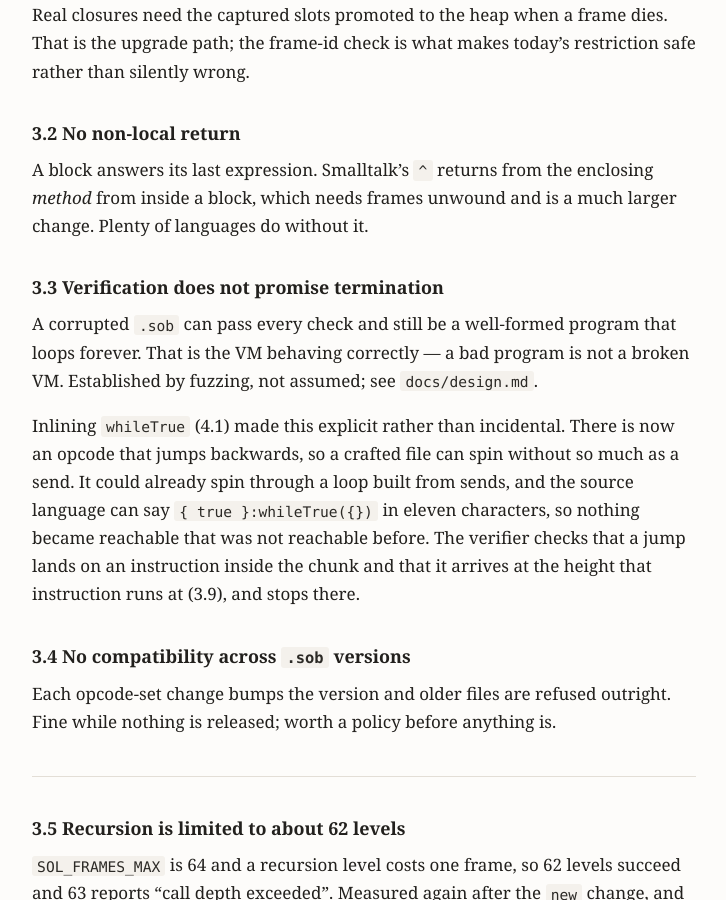
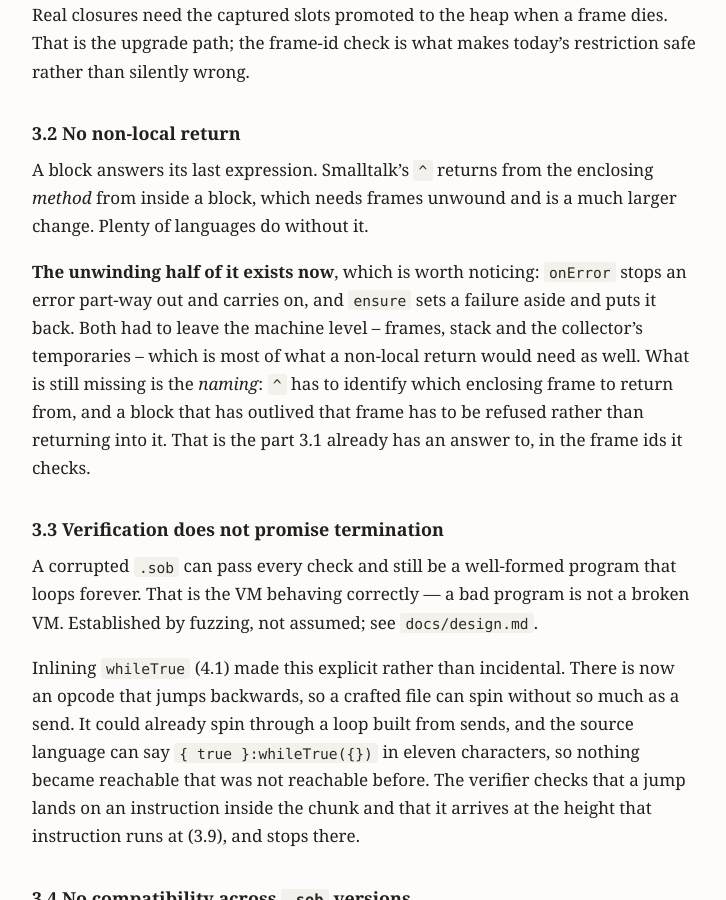
Before and after one commit to hansolovkarlsson/Solveig, a Jekyll site: the page built from docs/ROADMAP.md, in a window 1280 px wide and 900 px high, scrolled down 5011 px. Shown: the whole window, without its empty margins (276-1002 px from the left). Built offline with Jekyll 4.4.1, drawn with Linux system fonts in a browser that asks for light colours; our own code applies the rules of GitHub Pages for plain Markdown files.

Commit message:
Stop saying an error cannot be recovered from
Three places said so. Two were current claims and are now false --
onError, error:raise and ensure landed after 0.1.0. The third is inside
the 0.1.0 release notes, where it was true, and stays.

Also noted on 3.2: the unwinding half of a non-local return exists now,
since onError stops an error part-way out and ensure sets one aside and
puts it back. What is missing is the naming -- which enclosing frame to
return from, and refusing a block that has outlived it.

Co-Authored-By: Claude Opus 5 <noreply@anthropic.com>
Claude-Session: https://claude.ai/code/session_014Emnizwfra15qgDU979HaB

```diff
--- a/docs/ROADMAP.md
+++ b/docs/ROADMAP.md
@@ -204,6 +204,15 @@ A block answers its last expression. Smalltalk's `^` returns from the enclosing
 *method* from inside a block, which needs frames unwound and is a much larger
 change. Plenty of languages do without it.
 
+**The unwinding half of it exists now**, which is worth noticing: `onError`
+stops an error part-way out and carries on, and `ensure` sets a failure aside
+and puts it back. Both had to leave the machine level -- frames, stack and the
+collector's temporaries -- which is most of what a non-local return would need
+as well. What is still missing is the *naming*: `^` has to identify which
+enclosing frame to return from, and a block that has outlived that frame has to
+be refused rather than returning into it. That is the part 3.1 already has an
+answer to, in the frame ids it checks.
+
 ### 3.3 Verification does not promise termination
 
 A corrupted `.sob` can pass every check and still be a well-formed program that
```
Also changed, not shown: index.md (+2 -1 lines), README.md.
